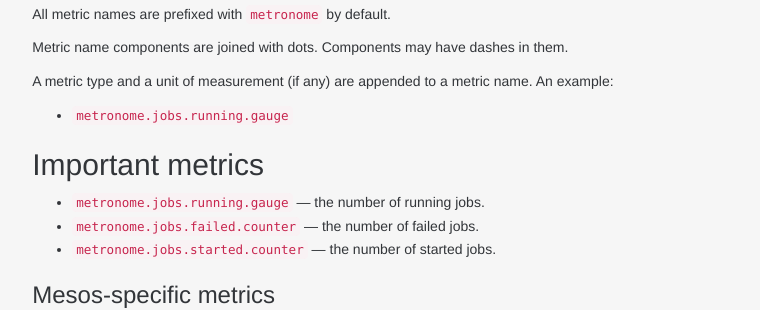
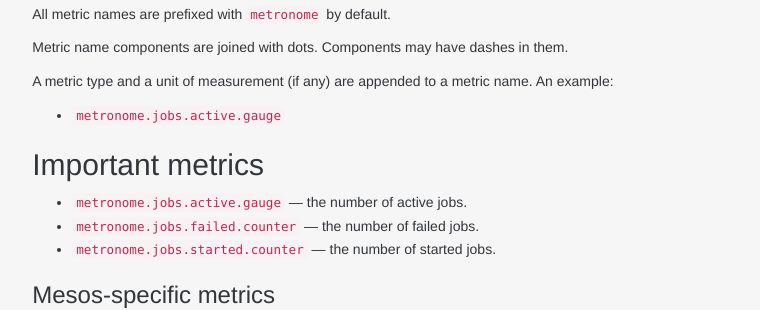
Before and after one commit to dcos/metronome, a Jekyll site: the page built from docs/docs/metrics.md, in a window 1280 px wide. Shown: the part 774-1084 px from the top of the page, without its empty margins (379-1139 px from the left). Built offline with Jekyll 4.4.1, drawn with Linux system fonts in a browser that asks for light colours; nearby versions of some CDN libraries; some web fonts are replaced.

Commit message:
job.running -> job.active

```diff
--- a/docs/docs/metrics.md
+++ b/docs/docs/metrics.md
@@ -46,11 +46,11 @@
 A metric type and a unit of measurement (if any) are appended to
 a metric name. An example:
 
-* `metronome.jobs.running.gauge`
+* `metronome.jobs.active.gauge`
 
 ## Important metrics
 
-* `metronome.jobs.running.gauge` — the number of running jobs.
+* `metronome.jobs.active.gauge` — the number of active jobs.
 * `metronome.jobs.failed.counter` — the number of failed jobs.
 * `metronome.jobs.started.counter` — the number of started jobs.
 
```
